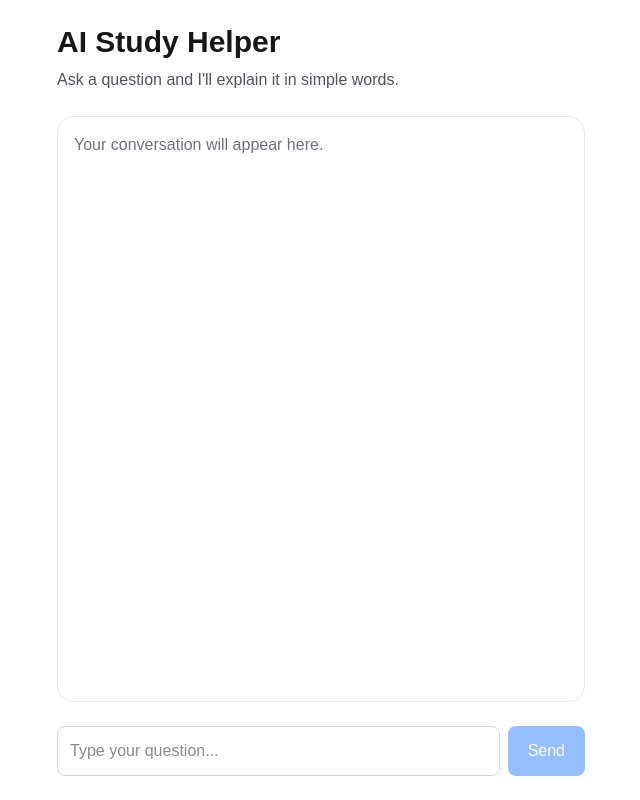
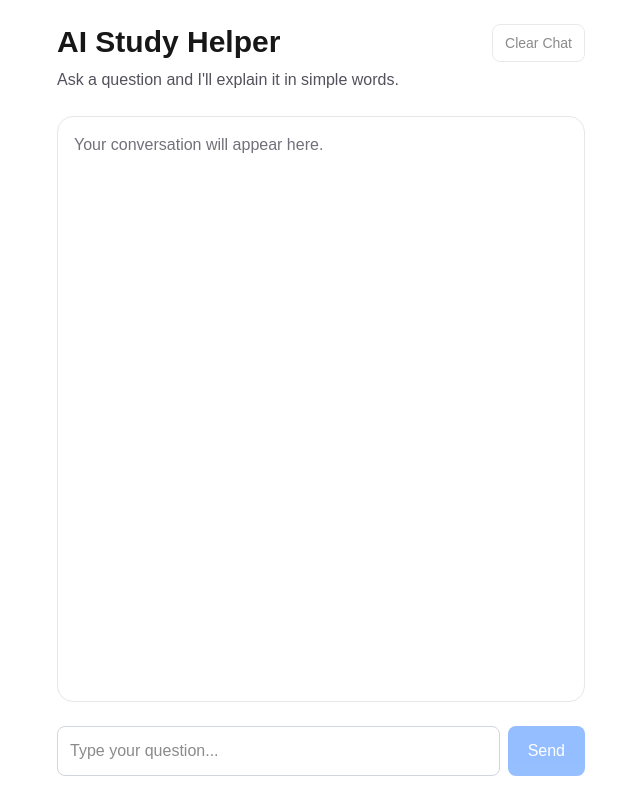
Before and after one commit to JfJubaer/ai-study-helper, a Next.js app: page / in a window 1280 px wide. Shown: the whole page, without its empty margins (319-959 px from the left). Built offline with nearby package versions, Linux system fonts and the light colour scheme.

Commit message:
clear chat button added

```diff
--- a/src/app/page.js
+++ b/src/app/page.js
@@ -1,11 +1,17 @@
 "use client";
 
-import { useState } from "react";
+import { useEffect, useRef, useState } from "react";
 
 export default function Home() {
   const [messages, setMessages] = useState([]);
   const [question, setQuestion] = useState("");
   const [isThinking, setIsThinking] = useState(false);
+  const messagesEndRef = useRef(null);
+
+  // Keep the newest message in view as the conversation changes.
+  useEffect(() => {
+    messagesEndRef.current?.scrollIntoView({ behavior: "smooth" });
+  }, [messages, isThinking]);
 
   async function sendMessage(event) {
     event.preventDefault();
@@ -53,11 +59,24 @@ export default function Home() {
 
   return (
     <main className="mx-auto flex min-h-screen w-full max-w-xl flex-col gap-6 p-6">
-      <header>
-        <h1 className="text-3xl font-bold">AI Study Helper</h1>
-        <p className="mt-2 text-zinc-600">
-          Ask a question and I&apos;ll explain it in simple words.
-        </p>
+      <header className="flex items-start justify-between gap-4">
+        <div>
+          <h1 className="text-3xl font-bold">AI Study Helper</h1>
+          <p className="mt-2 text-zinc-600">
+            Ask a question and I&apos;ll explain it in simple words.
+          </p>
+        </div>
+        <button
+          type="button"
+          onClick={() => {
+            setMessages([]);
+            setQuestion("");
+          }}
+          disabled={isThinking || messages.length === 0}
+          className="shrink-0 rounded-lg border border-gray-300 px-3 py-2 text-sm hover:bg-gray-100 disabled:cursor-not-allowed disabled:opacity-50"
+        >
+          Clear Chat
+        </button>
       </header>
 
       <section
@@ -84,6 +103,7 @@ export default function Home() {
         ))}
 
         {isThinking && <p className="text-zinc-500">Thinking...</p>}
+        <div ref={messagesEndRef} />
       </section>
 
       <form onSubmit={sendMessage} className="flex gap-2">
```
